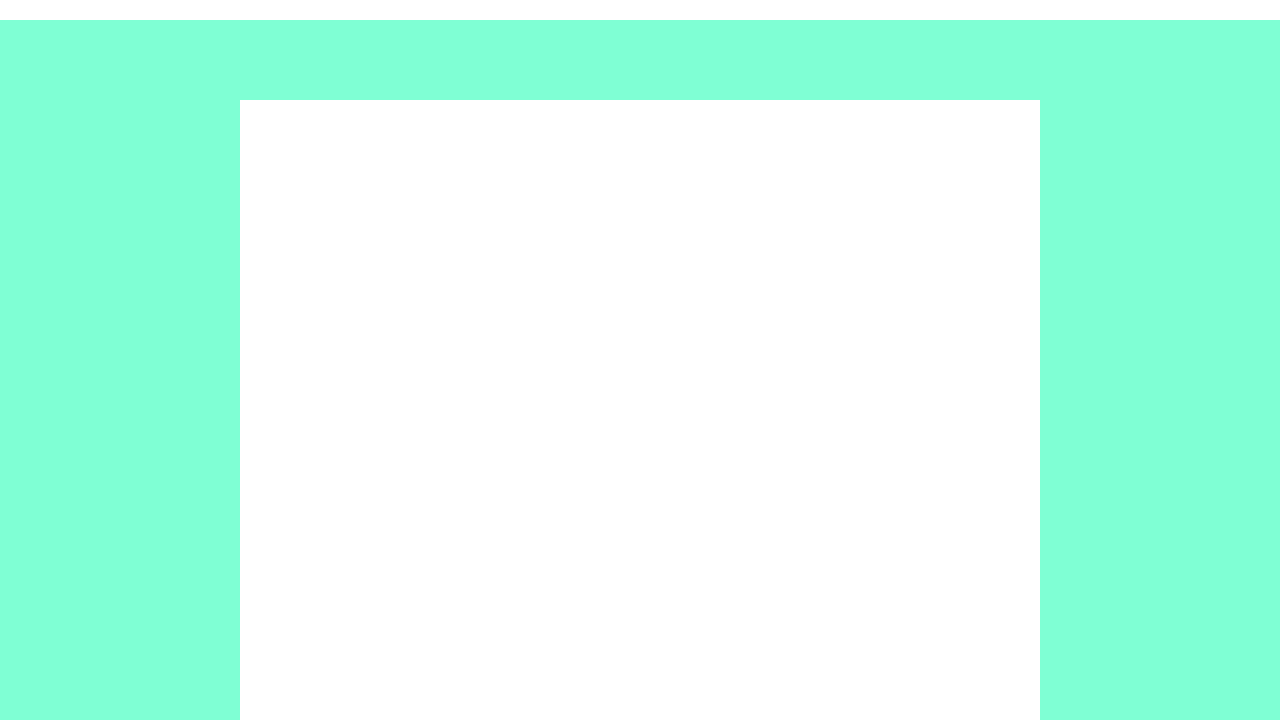
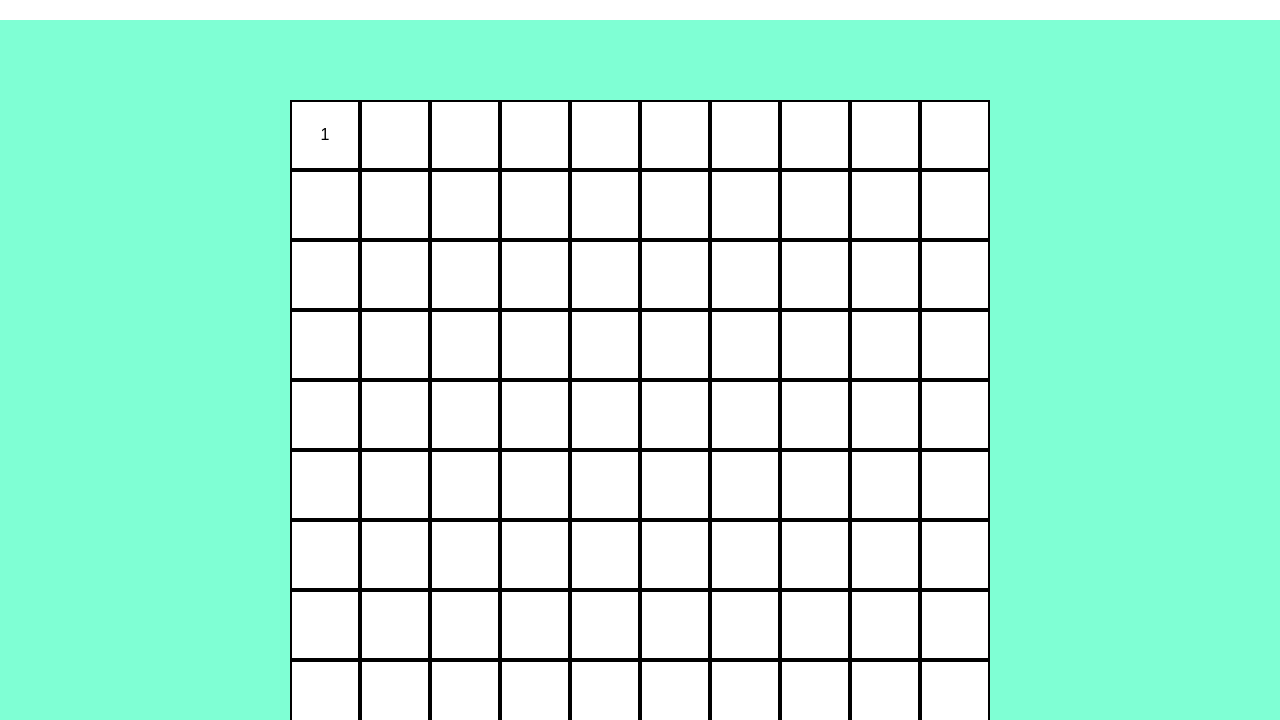
Before and after one commit to ElperdonXV/js-campominato-grid, a plain HTML site: page index.html in a window 1280 px wide. Shown: the part 80-800 px from the top of the page. Drawn offline with Linux system fonts and the light colour scheme.

Commit message:
ok structure

```diff
--- a/css/style.css
+++ b/css/style.css
@@ -1,3 +1,8 @@
+:root {
+  --square-size: 10;
+}
+
+
 *{
     padding: 0;
     margin: 0;
@@ -32,15 +37,48 @@ header img{
 body{
     background-color:aquamarine;
     font-family: Arial, Helvetica, sans-serif;
+    height: 100vh;
 }
 
 .container{
-    width: 800px;
-    height: 800px;
+    width: 700px;
+    height: 700px;
     margin: 10vh auto;
     background-color: white;
+    display: flex;
+    flex-wrap: wrap;
+}
+
+.square {
+  display: flex;
+  align-items: center;
+  justify-content: center;
+  width: calc(100% / var(--square-size)); /*possiamo cambiare numero square con variabile*/
+  height: calc(100% / var(--square-size));
+  color: white;
+  cursor: pointer;
+  border: 2px solid black;
 }
 
 .dx{
     margin-right: 20px;
 }
+/*
+.square--even.clicked {
+  background: #2ec4b6;
+}
+*/
+/*
+.square--odd.clicked {
+  background: #e71d36;
+}
+*/
+.square > span {
+  /*display: none;
+*/  color: black;
+}
+/*
+.square.clicked > span {
+  display: block;
+}
+*/
--- a/index.html
+++ b/index.html
@@ -23,7 +23,108 @@
             <input type="submit" name="play" value="play"/>
         </div>
     </header>
-    <div class="container"></div>
+    <div class="container">
+        <div class="square"><span>1</span></div>
+        <div class="square"></div>
+        <div class="square"></div>
+        <div class="square"></div>
+        <div class="square"></div>
+        <div class="square"></div>
+        <div class="square"></div>
+        <div class="square"></div>
+        <div class="square"></div>
+        <div class="square"></div>
+        <div class="square"></div>
+        <div class="square"></div>
+        <div class="square"></div>
+        <div class="square"></div>
+        <div class="square"></div>
+        <div class="square"></div>
+        <div class="square"></div>
+        <div class="square"></div>
+        <div class="square"></div>
+        <div class="square"></div>
+        <div class="square"></div>
+        <div class="square"></div>
+        <div class="square"></div>
+        <div class="square"></div>
+        <div class="square"></div>
+        <div class="square"></div>
+        <div class="square"></div>
+        <div class="square"></div>
+        <div class="square"></div>
+        <div class="square"></div>
+        <div class="square"></div>
+        <div class="square"></div>
+        <div class="square"></div>
+        <div class="square"></div>
+        <div class="square"></div>
+        <div class="square"></div>
+        <div class="square"></div>
+        <div class="square"></div>
+        <div class="square"></div>
+        <div class="square"></div>
+        <div class="square"></div>
+        <div class="square"></div>
+        <div class="square"></div>
+        <div class="square"></div>
+        <div class="square"></div>
+        <div class="square"></div>
+        <div class="square"></div>
+        <div class="square"></div>
+        <div class="square"></div>
+        <div class="square"></div>
+        <div class="square"></div>
+        <div class="square"></div>
+        <div class="square"></div>
+        <div class="square"></div>
+        <div class="square"></div>
+        <div class="square"></div>
+        <div class="square"></div>
+        <div class="square"></div>
+        <div class="square"></div>
+        <div class="square"></div>
+        <div class="square"></div>
+        <div class="square"></div>
+        <div class="square"></div>
+        <div class="square"></div>
+        <div class="square"></div>
+        <div class="square"></div>
+        <div class="square"></div>
+        <div class="square"></div>
+        <div class="square"></div>
+        <div class="square"></div>
+        <div class="square"></div>
+        <div class="square"></div>
+        <div class="square"></div>
+        <div class="square"></div>
+        <div class="square"></div>
+        <div class="square"></div>
+        <div class="square"></div>
+        <div class="square"></div>
+        <div class="square"></div>
+        <div class="square"></div>
+        <div class="square"></div>
+        <div class="square"></div>
+        <div class="square"></div>
+        <div class="square"></div>
+        <div class="square"></div>
+        <div class="square"></div>
+        <div class="square"></div>
+        <div class="square"></div>
+        <div class="square"></div>
+        <div class="square"></div>
+        <div class="square"></div>
+        <div class="square"></div>
+        <div class="square"></div>
+        <div class="square"></div>
+        <div class="square"></div>
+        <div class="square"></div>
+        <div class="square"></div>
+        <div class="square"></div>
+        <div class="square"></div>
+        <div class="square"></div>
+    </div>
     <script src="js/script.js"></script>
 </body>
 </html>
```
